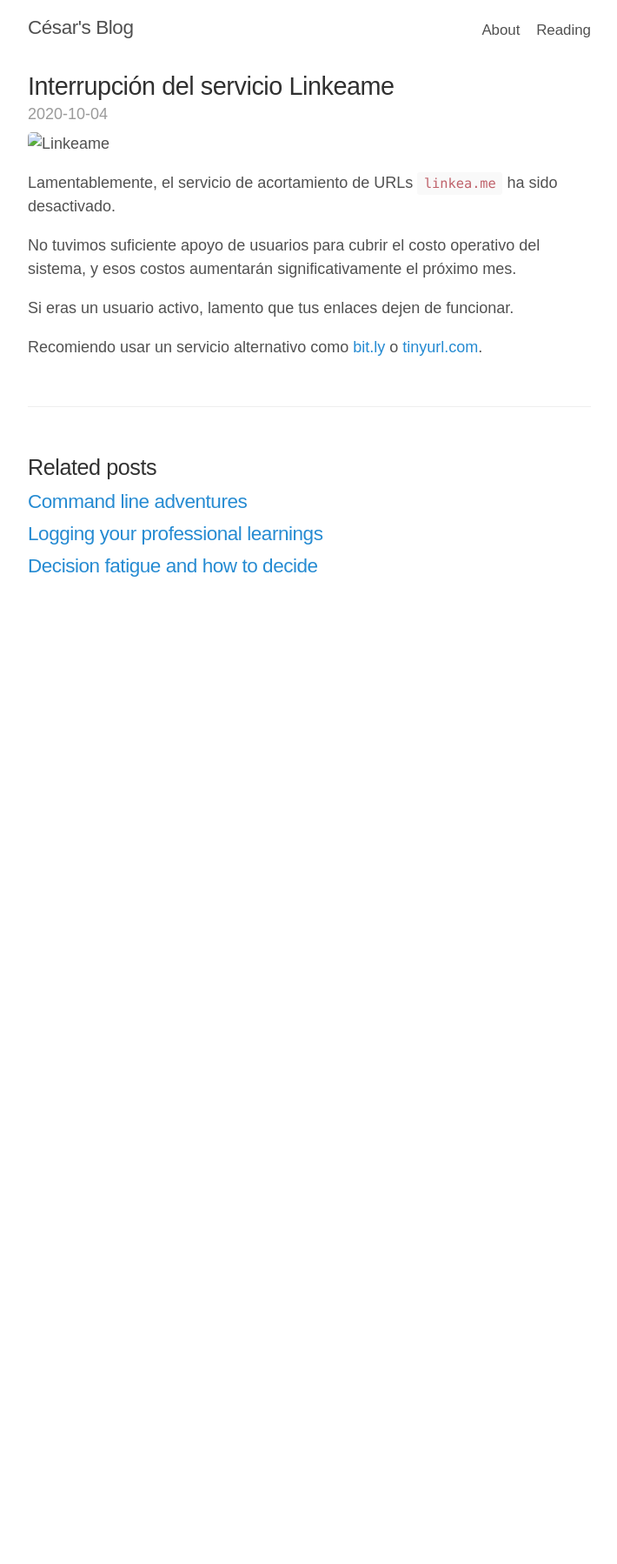
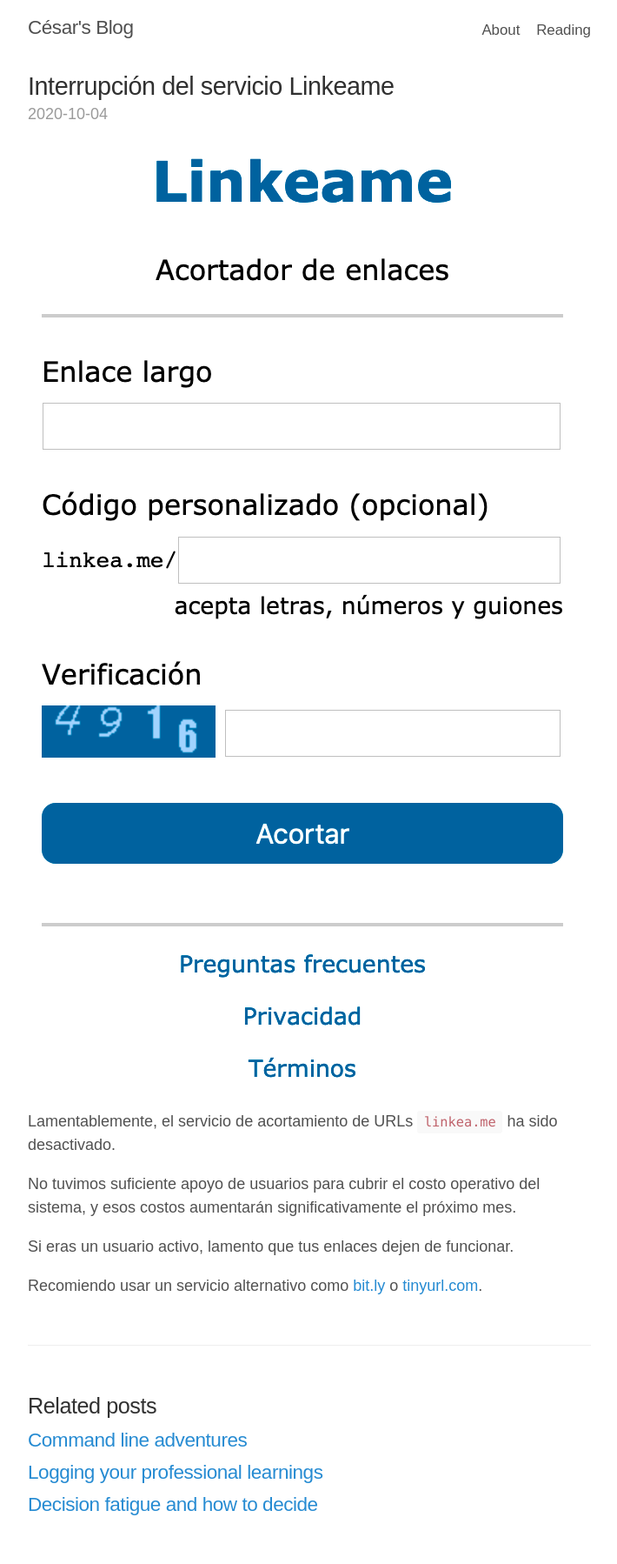
Before and after one commit to cesarferradas/ferrad.as, a Jekyll site: the page built from _posts/2020-10-04-linkeame.md, in a window 1280 px wide. Shown: the whole page at 87% size, without its empty margins (284-994 px from the left). Built offline with Jekyll 4.4.1, drawn with Linux system fonts in a browser that asks for light colours; our own code applies the rules of GitHub Pages for plain Markdown files; before the commit the page ends 900 px from its top, so only the background shows below that.

Commit message:
fix image link

```diff
--- a/_posts/2020-10-04-linkeame.md
+++ b/_posts/2020-10-04-linkeame.md
@@ -3,7 +3,7 @@
 hidden: true
 ---
 
-![Linkeame](blog/linkeame.png)
+![Linkeame](/images/linkeame.png)
 
 Lamentablemente, el servicio de acortamiento de URLs `linkea.me` ha sido
 desactivado.
```
